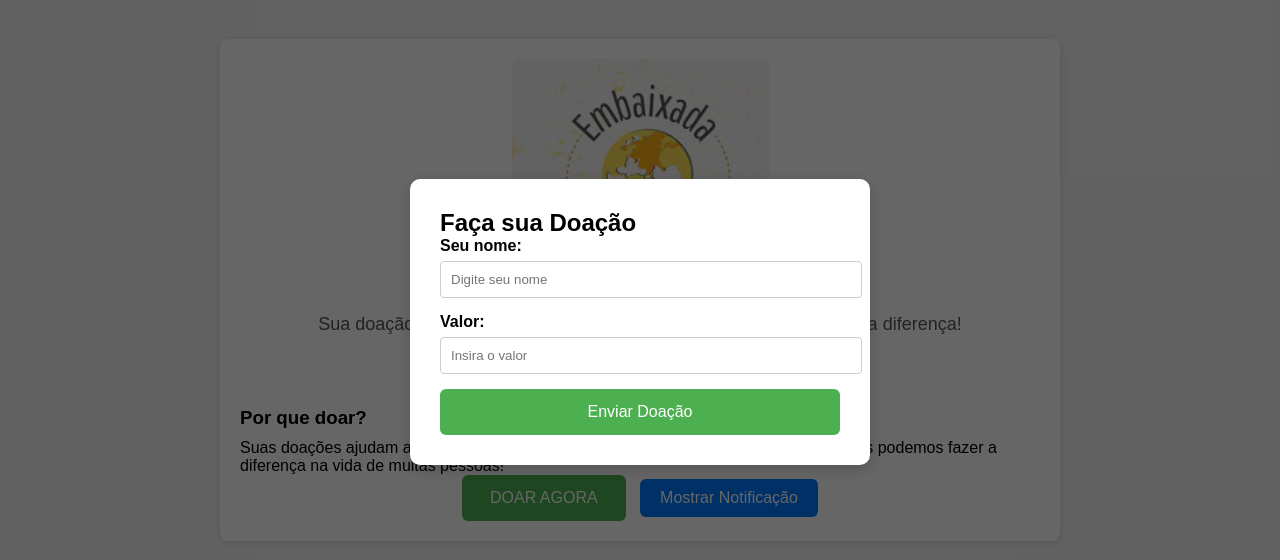
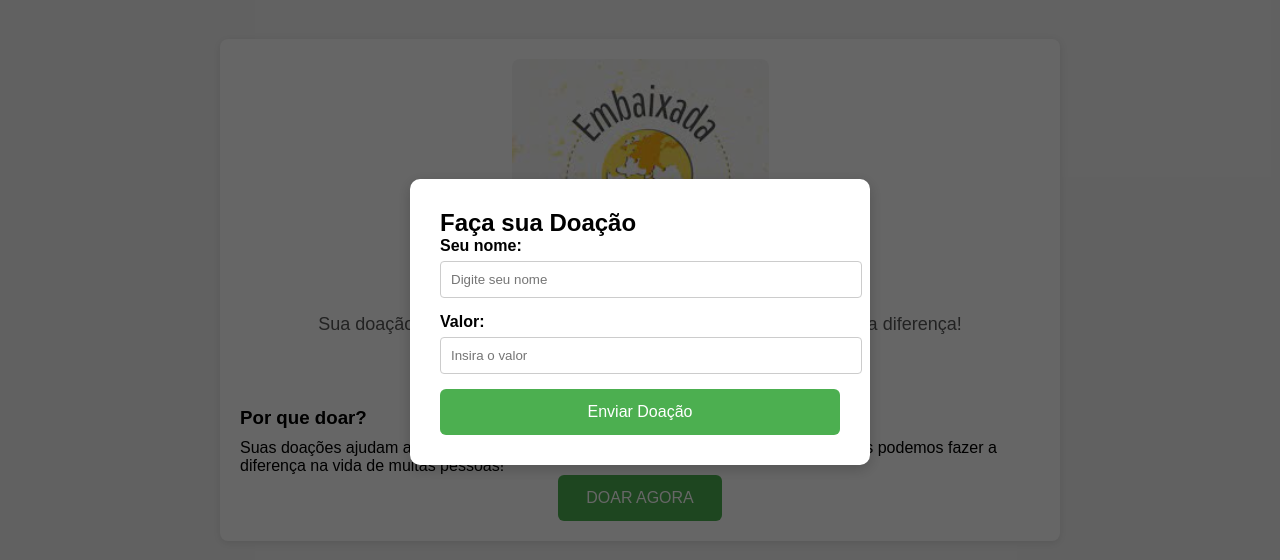
Before and after one commit to SchuckLucas/projetoV2, a plain HTML site: page doar.html in a window 1280 px wide. Shown: the part 78-638 px from the top of the page. Drawn offline with Linux system fonts and the light colour scheme.

Commit message:
Update doar.html

```diff
--- a/doar.html
+++ b/doar.html
@@ -24,7 +24,6 @@
     <p>Suas doações ajudam a financiar projetos sociais, educação, saúde e muito mais. Juntos podemos fazer a diferença na vida de muitas pessoas!</p>
   </div>
   <button id="doarBtn" class="btn-primary">DOAR AGORA</button>
-  <button id="mostrarNotifBtn" class="btn-secondary">Mostrar Notificação</button>
 </div>
 
 <!-- Modal para doação -->
```
